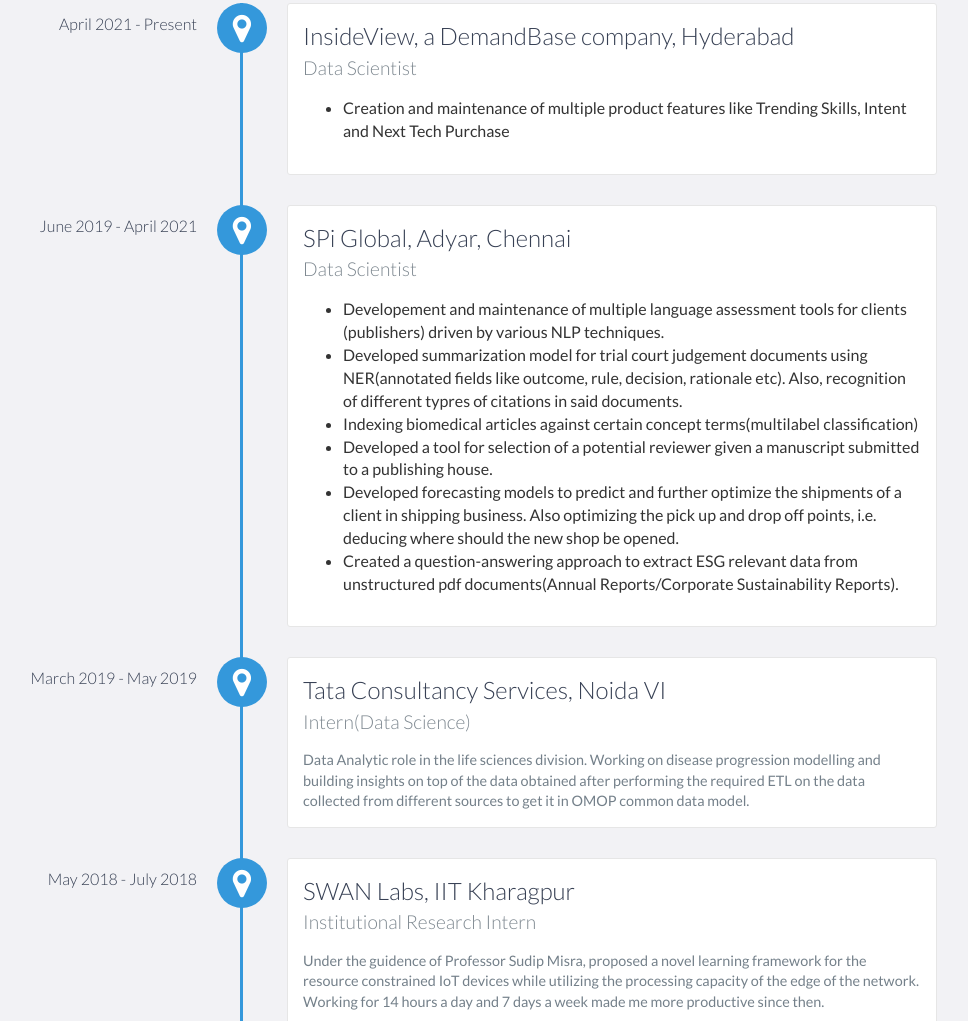
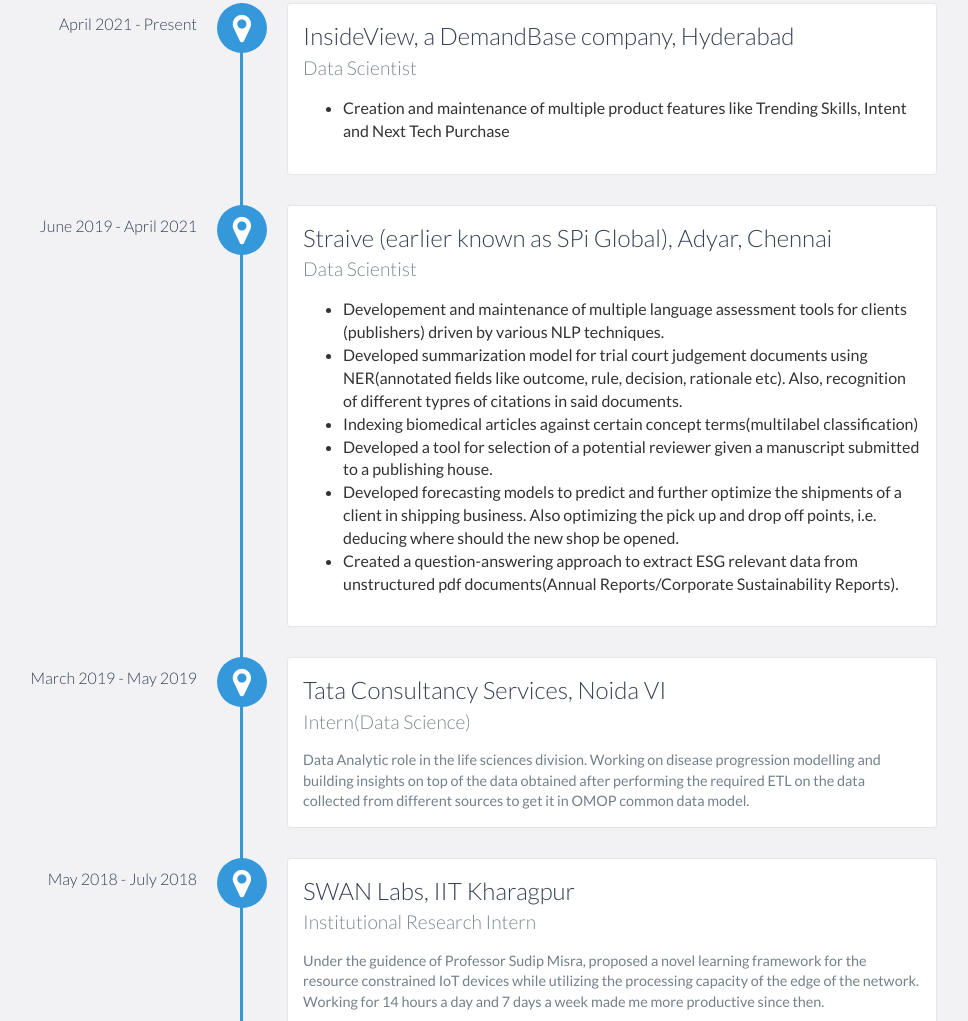
Before and after one commit to chauhanakash23/chauhanakash23.github.io, a website: page index.html in a window 1280 px wide. Shown: the part 1446-2467 px from the top of the page, without its empty margins (203-1171 px from the left). Drawn offline with nearby package versions, Linux system fonts and the light colour scheme.

Commit message:
Update index.html

```diff
--- a/index.html
+++ b/index.html
@@ -103,7 +103,7 @@
 
 
 	    <div data-date="June 2019 - April 2021">
-                <h3>SPi Global, Adyar, Chennai</h3>
+                <h3>Straive (earlier known as SPi Global), Adyar, Chennai</h3>
                 <h4>Data Scientist</h4>
                 <p>
 	        <ul>
```
